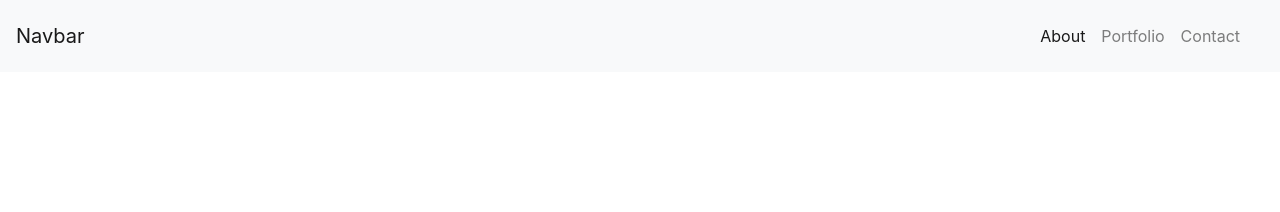
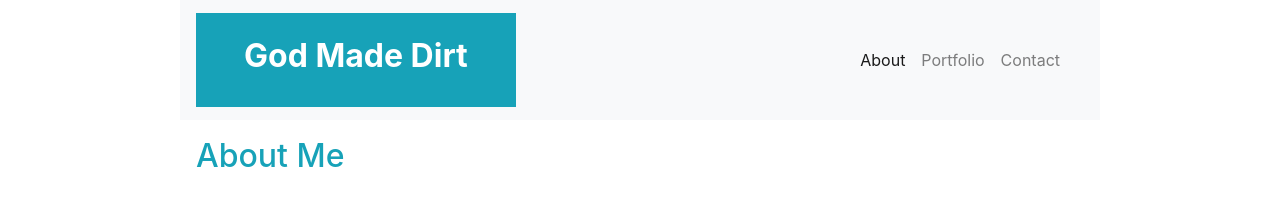
Before and after one commit to karatemaltliquor/Bootstrap-Portfolio, a plain HTML site: page index.html in a window 1280 px wide. Drawn offline with nearby package versions, Linux system fonts and the light colour scheme.

Commit message:
second commit

```diff
--- a/index.html
+++ b/index.html
@@ -8,8 +8,12 @@
 </head>
 
 <body>
-        <nav class="navbar navbar-expand-lg navbar-light bg-light">
-                <a class="navbar-brand" href="#">Navbar</a>
+    <div class="container">
+        <div class="row">
+    <div class="col-md-1">   </div>
+    <div class="col-md-10">
+        <nav class="navbar navbar-expand-sm navbar-light bg-light">
+                <a class="navbar-brand" href="#"><div class="px-5 py-4 bg-info text-white"><h2><strong>God Made Dirt</strong></h2></div></a>
                 <button class="navbar-toggler" type="button" data-toggle="collapse" data-target="#navbarTogglerDemo02" aria-controls="navbarTogglerDemo02" aria-expanded="false" aria-label="Toggle navigation">
                   <span class="navbar-toggler-icon"></span>
                 </button>
@@ -28,7 +32,7 @@
                   </ul>
                 </div>
 
-                <nav class="navbar navbar-expand-lg navbar-light bg-light">
+                <nav class="navbar navbar-expand-sm navbar-light bg-light">
                         <a class="navbar-brand" href="#"></a>
                         <button class="navbar-toggler" type="button" data-toggle="collapse" data-target="#navbarTogglerDemo02" aria-controls="navbarTogglerDemo02" aria-expanded="false" aria-label="Toggle navigation">
                           <span class="navbar-toggler-icon"></span>
@@ -50,4 +54,24 @@
                         </div>
                       </nav>
               </nav>
+            </div>
+            <div class="col-md-1">   </div>
+        </div>
+        </div>
+
+        <div class="container">
+
+            <div class="row">
+                <div class="col-md-1"></div>
+                    <div class="col-md-10">
+                            <div class="p-3 mb-2 bg-white text-info">
+                        <div class="col-md-8">
+                            </div>
+                    <h2>About Me</h2>
+                </div>
+                <div class="col-md-4"></div>
+            </div>
+            <div class="col-md-1"></div>
+        </div>
+    </div>
 </body>
```
